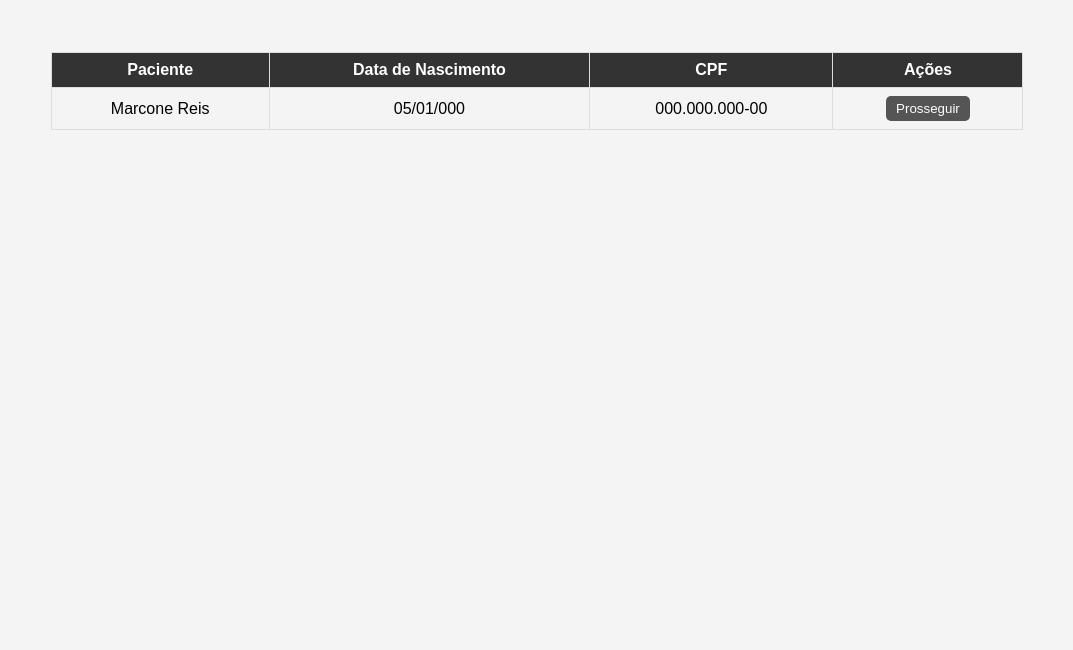
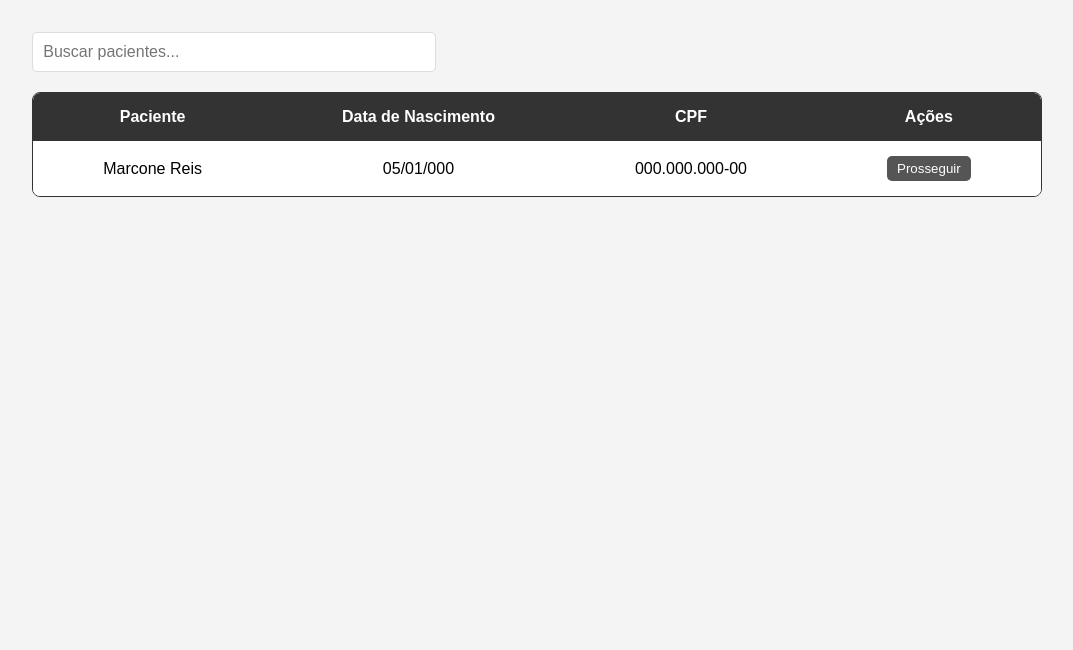
Before and after one commit to MarconeReeis/Desafios, a PHP site: page / in a window 1280 px wide. Shown: the part 67-717 px from the top of the page, without its empty margins (103-1176 px from the left). Run offline with PHP 8.4, Linux system fonts and the light colour scheme.

Commit message:
Populando table com os pacientes retornados da api, e implementando headers no db config

```diff
--- a/sitcon/pacientes_backend/public/index.php
+++ b/sitcon/pacientes_backend/public/index.php
@@ -5,6 +5,10 @@ require '../src/Controllers/PacientesController.php';
 
 use App\Controllers\PacientesController;
 
+header("Access-Control-Allow-Origin: *");
+header("Access-Control-Allow-Methods: GET, POST, OPTIONS");
+header("Access-Control-Allow-Headers: Content-Type");
+
 $controller = new PacientesController($conn);
 $page = isset($_GET['page']) ? (int)$_GET['page'] : 1;
 header('Content-Type: application/json');
--- a/sitcon/pacientes_frontend/css/styles.css
+++ b/sitcon/pacientes_frontend/css/styles.css
@@ -5,6 +5,7 @@ body {
     display: flex;
     flex-direction: column;
     min-height: 100vh;
+}
 
 header {
     background-color: #333;
@@ -14,6 +15,7 @@ body {
     display: flex;
     justify-content: space-between;
     align-items: center;
+}
 
 .button-container {
     display: flex;
@@ -34,16 +36,6 @@ body {
 .button-container button:hover {
     background-color: #777;
 }
-    }
-
-    footer {
-        background-color: #333;
-        color: white;
-        text-align: center;
-        padding: 1em;
-        width: 100%;
-    }
-}
 
 main {
     flex: 1;
@@ -54,24 +46,52 @@ main {
     align-items: center;
 }
 
-table {
-    width: 80%;
-    border-collapse: collapse;
-    margin-top: 20px;
+.container {
+    max-width: 90%;
+    margin: 0 auto;
 }
 
-table, th, td {
+.search-container {
+    width: 40%;
+    margin-bottom: 20px;
+}
+
+#searchInput {
+    padding: 10px;
+    font-size: 16px;
     border: 1px solid #ddd;
+    border-radius: 5px;
+    width: 100%;
+    box-sizing: border-box;
+}
+
+table {
+    width: 100%;
+    border-collapse: separate;
+    border-spacing: 0;
+    margin-top: 20px;
+    border: 1px solid #333;
+    border-radius: 8px;
+    overflow: hidden;
 }
 
 th, td {
-    padding: 8px;
+    padding: 15px 70px;
     text-align: center;
+    border: none;
 }
 
 th {
     background-color: #333;
     color: white;
+}
+
+tr:nth-child(even) {
+    background-color: #f2f2f2;
+}
+
+tr:nth-child(odd) {
+    background-color: #ffffff;
 }
 
 td button {
@@ -86,3 +106,11 @@ td button {
 td button:hover {
     background-color: #777;
 }
+
+footer {
+    background-color: #333;
+    color: white;
+    text-align: center;
+    padding: 1em;
+    width: 100%;
+}
--- a/sitcon/pacientes_frontend/index.html
+++ b/sitcon/pacientes_frontend/index.html
@@ -17,6 +17,10 @@
     </header>
 
     <main>
+        <div class="container">
+            <div class="search-container">
+                <input type="text" id="searchInput" placeholder="Buscar pacientes...">
+            </div>
             <table>
                 <thead>
                     <tr>
@@ -35,6 +39,7 @@
                     </tr>
                 </tbody>
             </table>
+        </div>
     </main>
 
     <footer>
--- a/sitcon/pacientes_frontend/js/script.js
+++ b/sitcon/pacientes_frontend/js/script.js
@@ -0,0 +1,46 @@
+document.addEventListener("DOMContentLoaded", () => {
+    const apiUrl = 'http://localhost:8000/index.php?page=1';
+
+    async function fetchPatients() {
+        try {
+            const response = await fetch(apiUrl);
+            if (!response.ok) {
+                throw new Error('Erro ao buscar pacientes');
+            }
+            const data = await response.json();
+            console.log('Dados da API:', data);
+            populateTable(data);
+        } catch (error) {
+            console.error('Erro:', error);
+        }
+    }
+
+    function populateTable(patients) {
+        const tableBody = document.querySelector('tbody');
+        tableBody.innerHTML = '';
+
+        patients.forEach(patient => {
+            const row = document.createElement('tr');
+
+            const nome = patient.nome || 'Nome não disponível';
+            const dataNascimento = patient.dataNasc ? formatDate(patient.dataNasc) : 'Data não disponível';
+            const cpf = patient.CPF || 'CPF não disponível';
+
+            row.innerHTML = `
+                <td>${nome}</td>
+                <td>${dataNascimento}</td>
+                <td>${cpf}</td>
+                <td><button>Prosseguir</button></td>
+            `;
+
+            tableBody.appendChild(row);
+        });
+    }
+
+    function formatDate(dateString) {
+        const options = { year: 'numeric', month: '2-digit', day: '2-digit' };
+        return new Date(dateString).toLocaleDateString(undefined, options);
+    }
+
+    fetchPatients();
+});
```
Also changed, not shown: 2 other files. Lines whose indentation alone changed are shown as unchanged.
